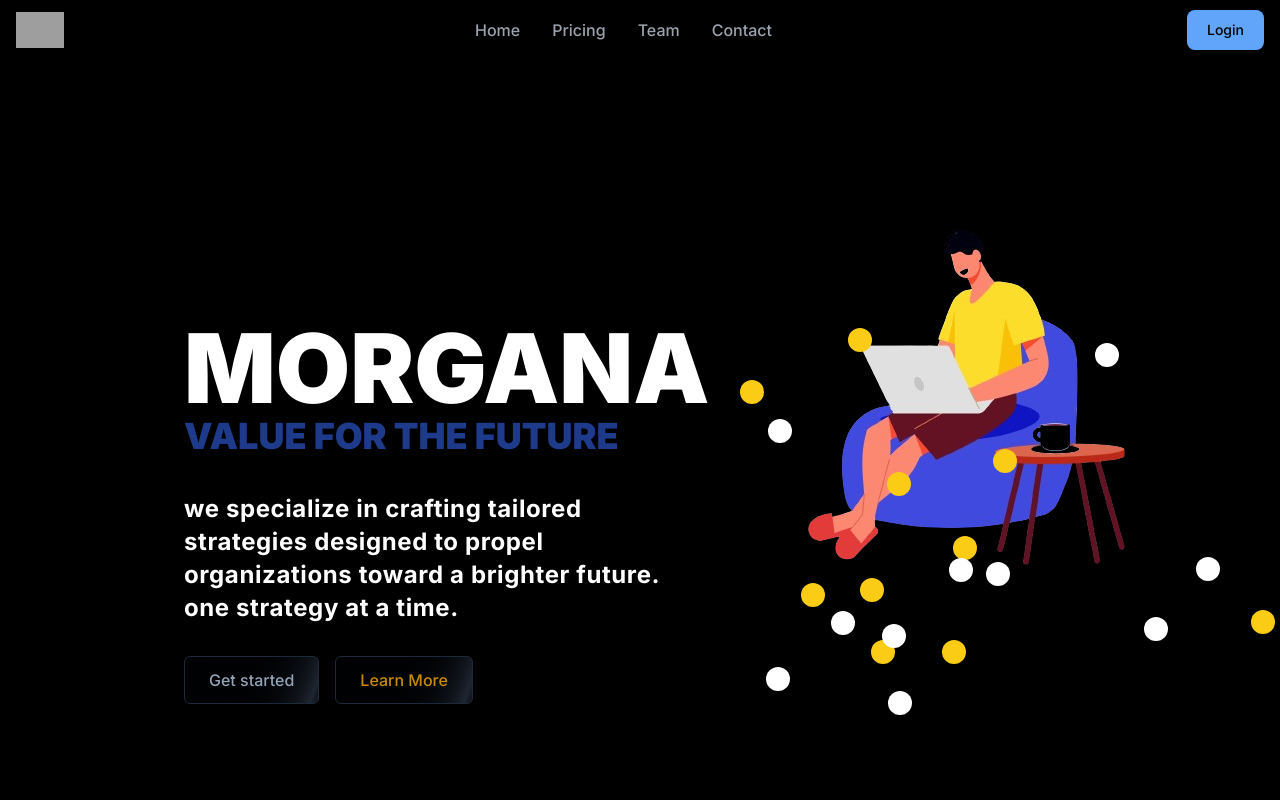
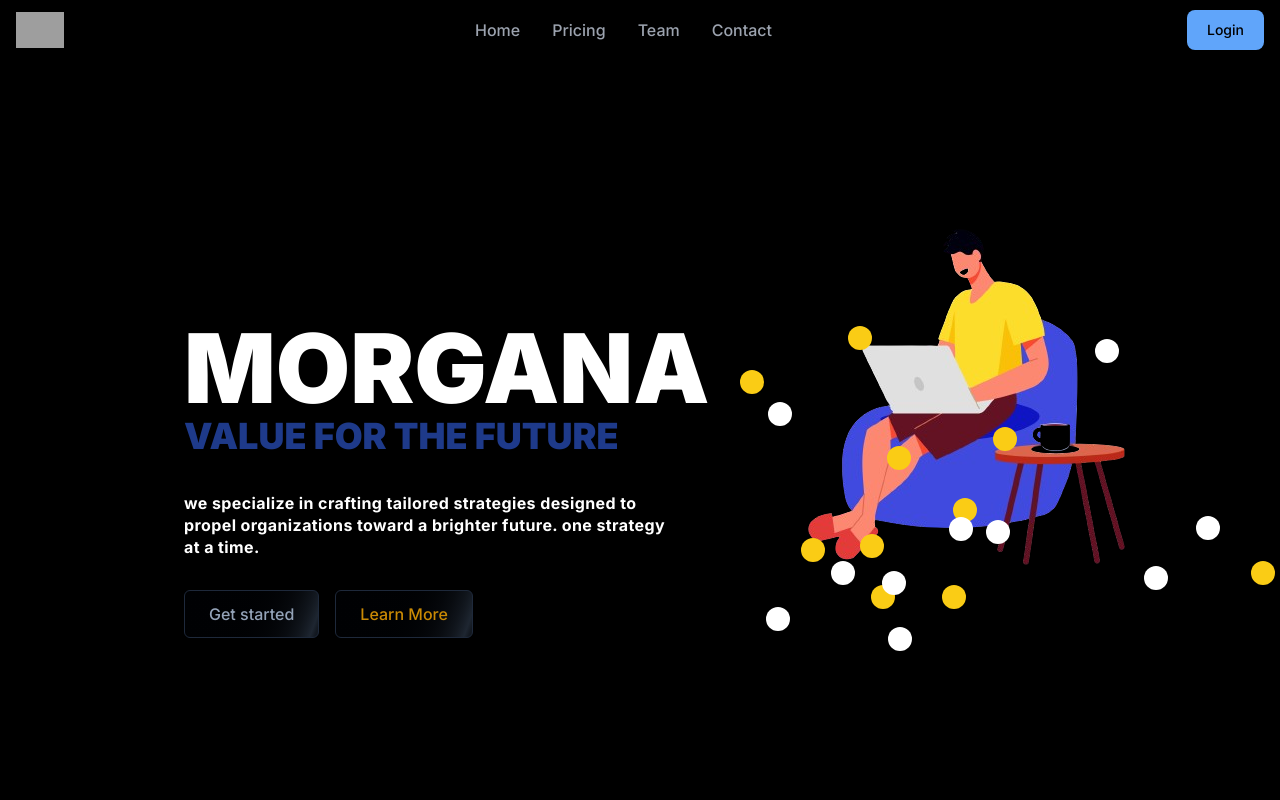
Before and after one commit to alihamzasultan/Consult2, a Next.js app: page / in a window 1280 px wide. Shown: the top 800 px of the page. Built offline with nearby package versions, Linux system fonts and the light colour scheme; grey boxes are pictures that could not be loaded.

Commit message:
Update text-generate-effect.tsx

```diff
--- a/src/components/ui/text-generate-effect.tsx
+++ b/src/components/ui/text-generate-effect.tsx
@@ -45,7 +45,7 @@ export const TextGenerateEffect = ({
   return (
     <div className={cn("font-bold", className)}>
       <div className="mt-4">
-        <div className=" dark:text-white text-black text-2xl leading-snug tracking-wide">
+        <div className=" dark:text-white text-black text-1xl leading-snug tracking-wide">
           {renderWords()}
         </div>
       </div>
```
